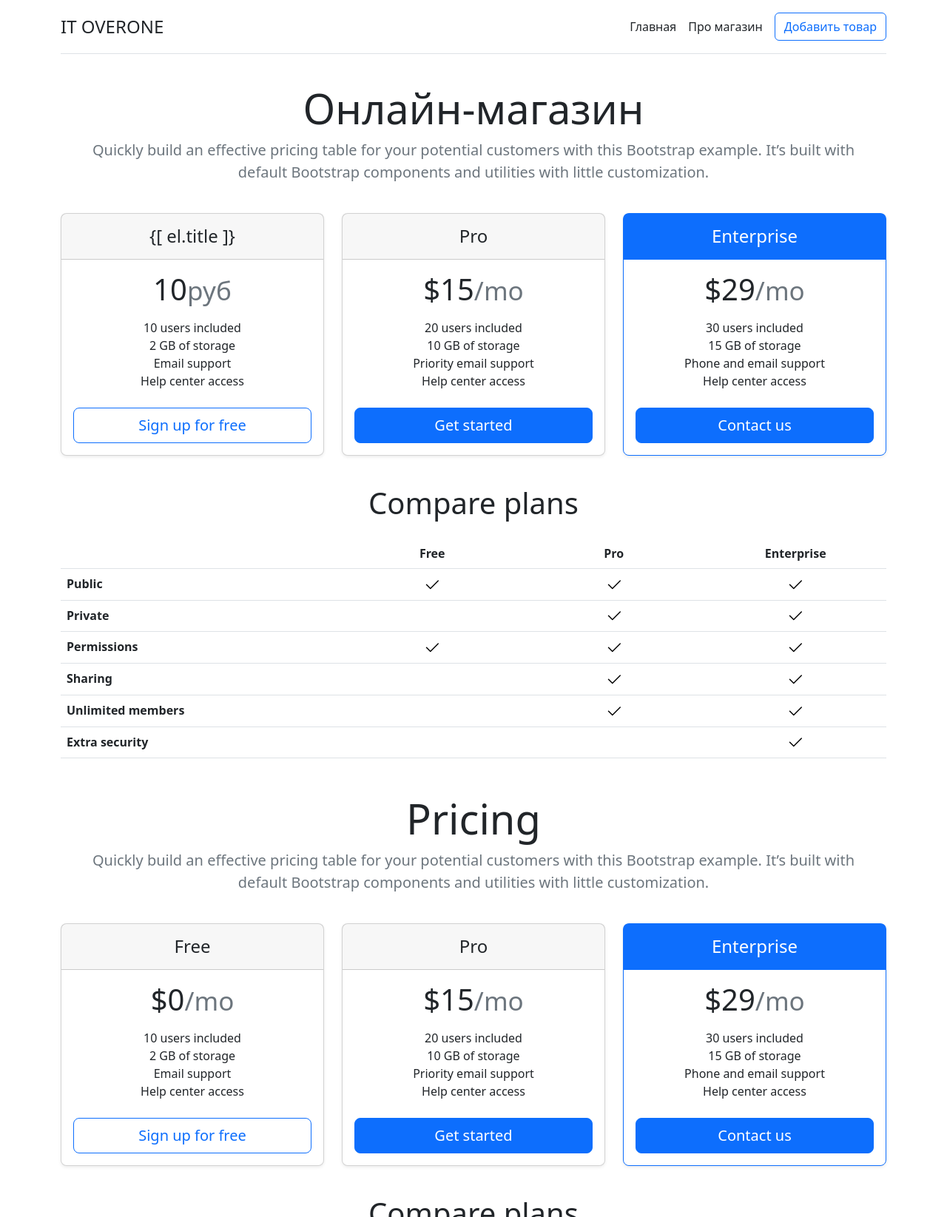
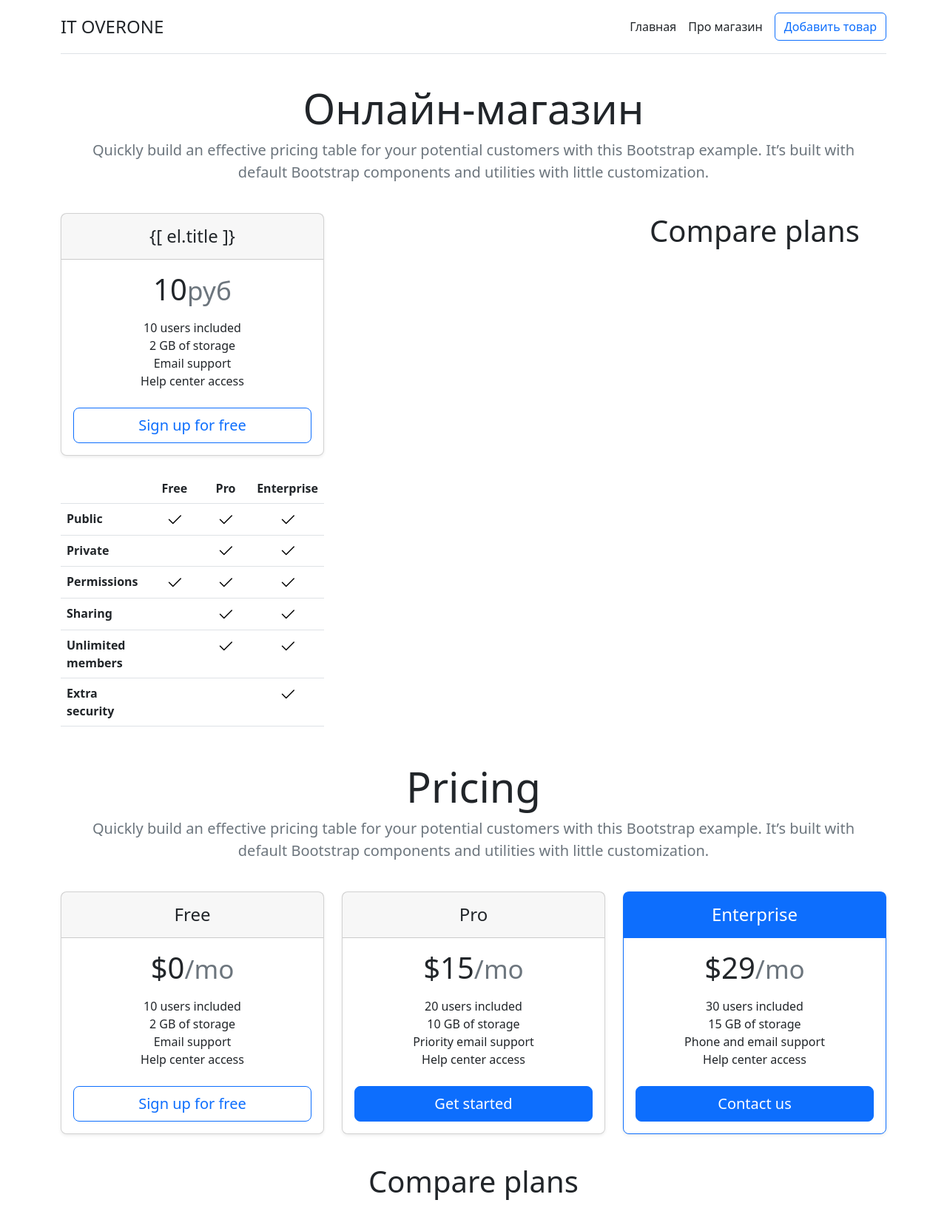
Before and after one commit to anastyadru/Flask_2, a Django app: template templates/index.html in a window 1280 px wide. Shown: the top 1645 px of the page at 74% size. Run offline with Django 4.2, Linux system fonts and the light colour scheme; the template is opened without the code that fills it: most values are stand-ins (such as "Sample title", 1, 10 or a date in 2020); lists and menus that the app fills with data are empty.

Commit message:
First commit

```diff
--- a/templates/index.html
+++ b/templates/index.html
@@ -11,9 +11,9 @@
     </div>
   </header>
 
+<main>
   <div class="card-deck mb-3 text-center">
     {% for el in data %}
-        <main>
         <div class="row row-cols-1 row-cols-md-3 mb-3 text-center">
           <div class="col">
             <div class="card mb-4 rounded-3 shadow-sm">
@@ -32,44 +32,10 @@
               </div>
             </div>
           </div>
-          <div class="col">
-            <div class="card mb-4 rounded-3 shadow-sm">
-              <div class="card-header py-3">
-                <h4 class="my-0 fw-normal">Pro</h4>
-              </div>
-              <div class="card-body">
-                <h1 class="card-title pricing-card-title">$15<small class="text-muted fw-light">/mo</small></h1>
-                <ul class="list-unstyled mt-3 mb-4">
-                  <li>20 users included</li>
-                  <li>10 GB of storage</li>
-                  <li>Priority email support</li>
-                  <li>Help center access</li>
-                </ul>
-                <button type="button" class="w-100 btn btn-lg btn-primary">Get started</button>
-              </div>
-            </div>
-          </div>
-          <div class="col">
-            <div class="card mb-4 rounded-3 shadow-sm border-primary">
-              <div class="card-header py-3 text-bg-primary border-primary">
-                <h4 class="my-0 fw-normal">Enterprise</h4>
-              </div>
-              <div class="card-body">
-                <h1 class="card-title pricing-card-title">$29<small class="text-muted fw-light">/mo</small></h1>
-                <ul class="list-unstyled mt-3 mb-4">
-                  <li>30 users included</li>
-                  <li>15 GB of storage</li>
-                  <li>Phone and email support</li>
-                  <li>Help center access</li>
-                </ul>
-                <button type="button" class="w-100 btn btn-lg btn-primary">Contact us</button>
-              </div>
-            </div>
-          </div>
-        </div>
-
+        <div/>
+    {% endfor %}
+  </div>
         <h2 class="display-6 text-center mb-4">Compare plans</h2>
-
         <div class="table-responsive">
           <table class="table text-center">
             <thead>
@@ -124,6 +90,4 @@
           </table>
         </div>
       </main>
-    {% endfor %}
-  </div>
 {% endblock %}
```
